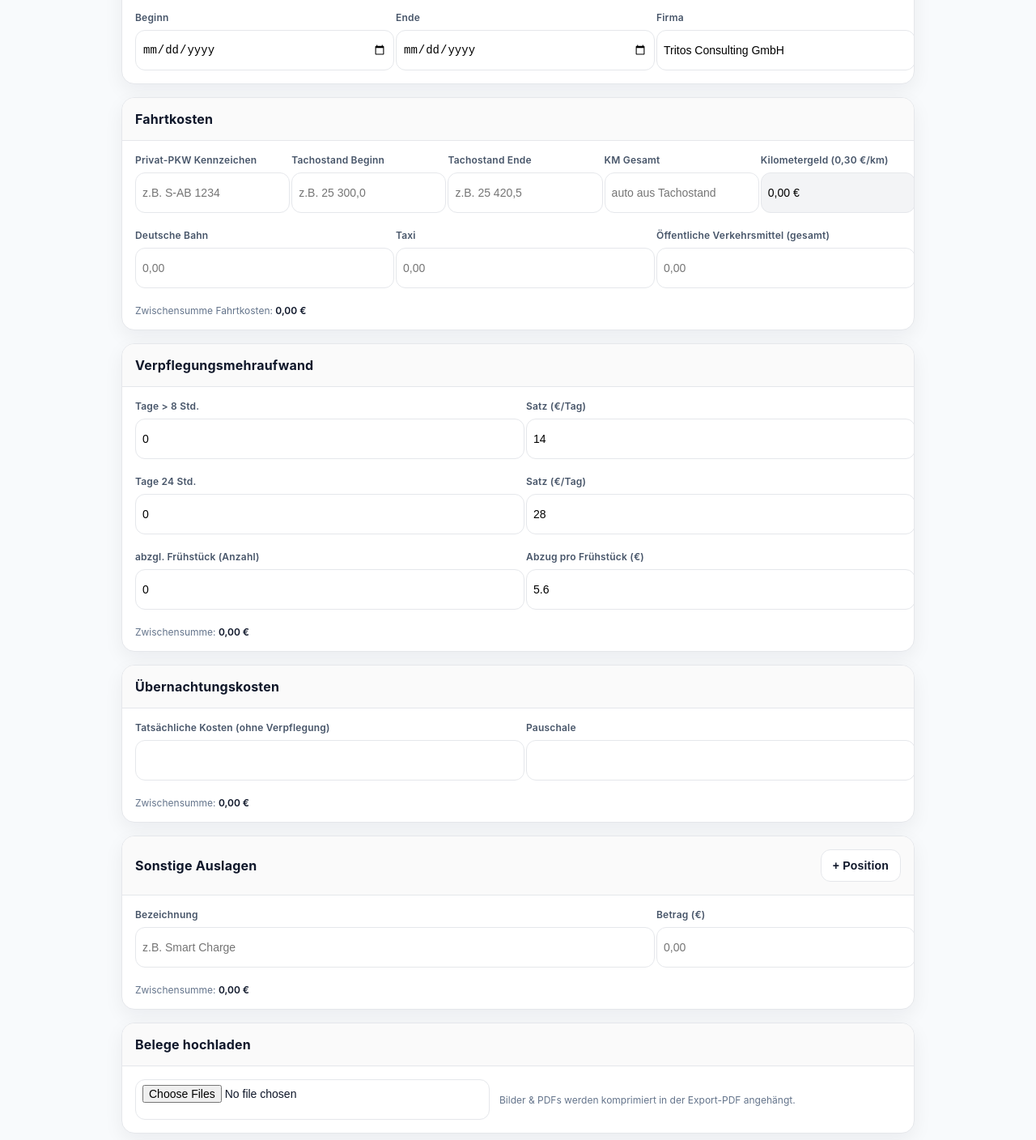
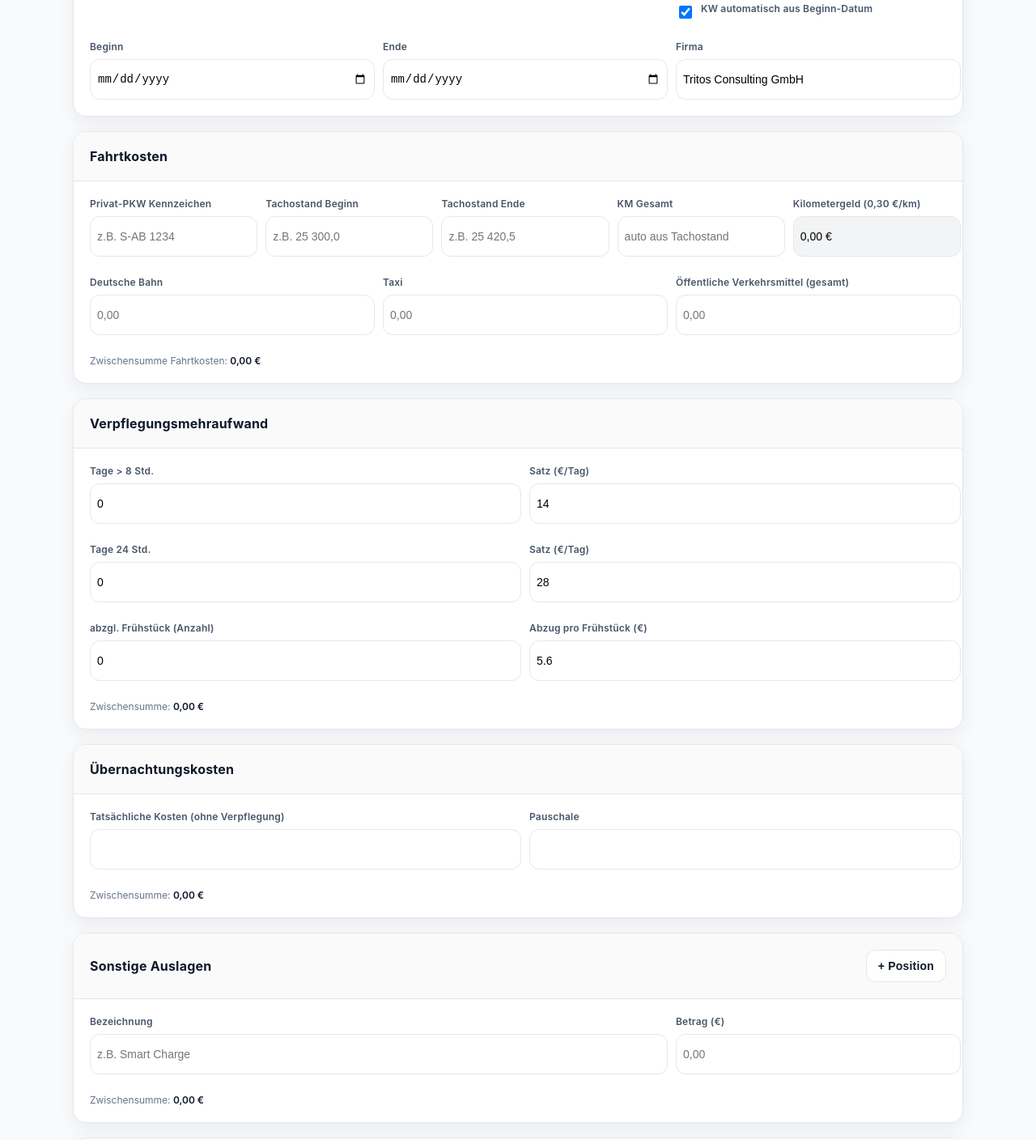
Before and after one commit to tritos-consulting/reisekosten, a React (Vite) app: page / in a window 1280 px wide. Shown: the part 260-1668 px from the top of the page at 81% size. Built offline with nearby package versions, Linux system fonts and the light colour scheme.

Commit message:
Update TravelExpenseFormDE.jsx

```diff
--- a/src/TravelExpenseFormDE.jsx
+++ b/src/TravelExpenseFormDE.jsx
@@ -3,12 +3,11 @@ import { jsPDF } from "jspdf";
 import html2canvas from "html2canvas";
 
 /**
- * Änderungen:
- * - Mehr Abstand zwischen Feldern (gap: 20)
- * - Kompaktere Inputs (36px Höhe, 6/8px Padding)
- * - Alle bisherigen Features beibehalten:
- *   0,30 €/km (keine Staffel), KM aus Tachostand, Upload von Bildern & PDFs,
- *   komprimierter PDF-Export, Verpflegung & Übernachtungskosten.
+ * Responsive + Spacing Update:
+ * - Breakpoints: <768 (mobile), 768–1023 (tablet), ≥1024 (desktop)
+ * - Größere Seitenränder & Spaltenabstände (mehr Luft links/rechts)
+ * - Entfernen-Button bei Anhängen (Bilder & PDFs)
+ * - Kompakte Inputs (36px) beibehalten
  */
 
 // --------- Design Tokens ----------
@@ -24,6 +23,20 @@ const TOKENS = {
   primaryHover: "#0B1220",
   focus: "#2563EB",
 };
+
+// --------- Responsive Hook ----------
+function useWindowWidth() {
+  const [w, setW] = useState(typeof window !== "undefined" ? window.innerWidth : 1200);
+  useEffect(() => {
+    const onR = () => setW(window.innerWidth);
+    window.addEventListener("resize", onR);
+    return () => window.removeEventListener("resize", onR);
+  }, []);
+  return w;
+}
+const isMobile = (w) => w < 768;
+const isTablet = (w) => w >= 768 && w < 1024;
+const isDesktop = (w) => w >= 1024;
 
 // --------- Minimal UI primitives ---------
 const Card = ({ children }) => (
@@ -43,7 +56,7 @@ const Card = ({ children }) => (
 const CardHeader = ({ children }) => (
   <div
     style={{
-      padding: 16,
+      padding: 20,
       borderBottom: `1px solid ${TOKENS.border}`,
       background: "#FAFAFA",
     }}
@@ -58,7 +71,7 @@ const CardTitle = ({ children }) => (
 
 // Mehr vertikaler Abstand innerhalb jeder Card
 const CardContent = ({ children }) => (
-  <div style={{ padding: 16, display: "grid", gap: 20 }}>{children}</div>
+  <div style={{ padding: 20, display: "grid", gap: 24 }}>{children}</div>
 );
 
 const Button = ({ children, onClick, variant = "primary", style, disabled }) => {
@@ -83,6 +96,11 @@ const Button = ({ children, onClick, variant = "primary", style, disabled }) =>
       background: "#FFFFFF",
       color: TOKENS.text,
       borderColor: TOKENS.border,
+    },
+    danger: {
+      background: "#fff",
+      color: "#B91C1C",
+      borderColor: "#FCA5A5",
     },
   };
   return (
@@ -138,7 +156,7 @@ const Label = ({ children, htmlFor }) => (
       fontSize: 12,
       fontWeight: 600,
       color: TOKENS.textDim,
-      marginBottom: 8, // vorher 6
+      marginBottom: 8,
       letterSpacing: 0.2,
     }}
   >
@@ -195,6 +213,8 @@ const computeSumUebernacht = (u) => num(u.tatsaechlich) + num(u.pauschale);
 const computeSumAuslagen = (arr) => (arr || []).reduce((acc, r) => acc + num(r.betrag), 0);
 
 export default function TravelExpenseFormDE() {
+  const width = useWindowWidth();
+
   // ---------- State ----------
   const [basis, setBasis] = useState({
     name: "Kromer Tobias",
@@ -280,6 +300,8 @@ export default function TravelExpenseFormDE() {
     if (next.length) setAttachments((prev) => [...prev, ...next]);
     e.target.value = "";
   };
+  const removeAttachment = (idx) =>
+    setAttachments((prev) => prev.filter((_, i) => i !== idx));
 
   async function renderPdfFileToImages(file) {
     const pdfjsLib = await ensurePdfJs();
@@ -422,20 +444,30 @@ export default function TravelExpenseFormDE() {
     }
   };
 
+  // ---------- Responsive Grids ----------
+  // Seitenränder: größer auf Desktop
+  const containerPadding = isDesktop(width) ? 40 : isTablet(width) ? 28 : 20;
+  // Spaltengaps: größer für mehr Breite
+  const colGap = isDesktop(width) ? 28 : isTablet(width) ? 24 : 20;
+
+  // Helper: gibt repeat(...) je nach Breakpoint zurück
+  const cols = (desktop, tablet, mobile) =>
+    isDesktop(width) ? `repeat(${desktop}, minmax(0,1fr))` : isTablet(width) ? `repeat(${tablet}, minmax(0,1fr))` : `repeat(${mobile}, minmax(0,1fr))`;
+
   // ---------- Render ----------
   return (
     <div
       style={{
-        maxWidth: 980,
+        maxWidth: 1100,
         margin: "0 auto",
-        padding: 24,
+        padding: `${containerPadding}px`,
         fontFamily:
           'Inter, ui-sans-serif, system-ui, -apple-system, Segoe UI, Roboto, Helvetica, Arial, "Apple Color Emoji", "Segoe UI Emoji"',
         color: TOKENS.text,
         background: TOKENS.bgApp,
       }}
     >
-      <div style={{ display: "flex", alignItems: "center", justifyContent: "space-between", gap: 12, marginBottom: 16 }}>
+      <div style={{ display: "flex", alignItems: "center", justifyContent: "space-between", gap: 12, marginBottom: 20 }}>
         <h1 style={{ fontSize: 22, fontWeight: 700, margin: 0 }}>Reisekostenabrechnung</h1>
         <div style={{ display: "flex", gap: 12, flexWrap: "wrap" }}>
           <Button variant="secondary" onClick={runTests}>🧪 Tests</Button>
@@ -447,7 +479,7 @@ export default function TravelExpenseFormDE() {
       <Card>
         <CardHeader><CardTitle>Basisdaten</CardTitle></CardHeader>
         <CardContent>
-          <div style={{ display: "grid", gridTemplateColumns: "repeat(3, minmax(0,1fr))", gap: 20 }}>
+          <div style={{ display: "grid", gridTemplateColumns: cols(3, 2, 1), columnGap: colGap, rowGap: 24 }}>
             <div>
               <Label htmlFor="name">Name</Label>
               <Input id="name" value={basis.name} onChange={(e) => setBasis({ ...basis, name: e.target.value })} />
@@ -494,12 +526,12 @@ export default function TravelExpenseFormDE() {
       </Card>
 
       {/* Fahrtkosten */}
-      <div style={{ height: 16 }} />
+      <div style={{ height: 18 }} />
       <Card>
         <CardHeader><CardTitle>Fahrtkosten</CardTitle></CardHeader>
         <CardContent>
           {/* Zeile 1 */}
-          <div style={{ display: "grid", gridTemplateColumns: "repeat(5, minmax(0,1fr))", gap: 20 }}>
+          <div style={{ display: "grid", gridTemplateColumns: cols(5, 3, 1), columnGap: colGap, rowGap: 24 }}>
             <div>
               <Label>Privat-PKW Kennzeichen</Label>
               <Input placeholder="z.B. S-AB 1234" value={fahrt.kennzeichen} onChange={(e) => setFahrt({ ...fahrt, kennzeichen: e.target.value })} />
@@ -523,7 +555,7 @@ export default function TravelExpenseFormDE() {
           </div>
 
           {/* Zeile 2 */}
-          <div style={{ display: "grid", gridTemplateColumns: "repeat(3, minmax(0,1fr))", gap: 20 }}>
+          <div style={{ display: "grid", gridTemplateColumns: cols(3, 2, 1), columnGap: colGap, rowGap: 24 }}>
             <div>
               <Label>Deutsche Bahn</Label>
               <Input inputMode="decimal" placeholder="0,00" value={fahrt.bahn} onChange={(e) => setFahrt({ ...fahrt, bahn: e.target.value })} />
@@ -545,12 +577,11 @@ export default function TravelExpenseFormDE() {
       </Card>
 
       {/* Verpflegungsmehraufwand */}
-      <div style={{ height: 16 }} />
+      <div style={{ height: 18 }} />
       <Card>
         <CardHeader><CardTitle>Verpflegungsmehraufwand</CardTitle></CardHeader>
         <CardContent>
-          {/* 1. Reihe */}
-          <div style={{ display: "grid", gridTemplateColumns: "repeat(2, minmax(0,1fr))", gap: 20 }}>
+          <div style={{ display: "grid", gridTemplateColumns: cols(2, 2, 1), columnGap: colGap, rowGap: 24 }}>
             <div>
               <Label>Tage &gt; 8 Std.</Label>
               <Input inputMode="numeric" value={verpf.tage8} onChange={(e) => setVerpf({ ...verpf, tage8: e.target.value })} />
@@ -559,9 +590,6 @@ export default function TravelExpenseFormDE() {
               <Label>Satz (€/Tag)</Label>
               <Input inputMode="decimal" value={verpf.satz8} onChange={(e) => setVerpf({ ...verpf, satz8: e.target.value })} />
             </div>
-          </div>
-          {/* 2. Reihe */}
-          <div style={{ display: "grid", gridTemplateColumns: "repeat(2, minmax(0,1fr))", gap: 20 }}>
             <div>
               <Label>Tage 24 Std.</Label>
               <Input inputMode="numeric" value={verpf.tage24} onChange={(e) => setVerpf({ ...verpf, tage24: e.target.value })} />
@@ -570,9 +598,6 @@ export default function TravelExpenseFormDE() {
               <Label>Satz (€/Tag)</Label>
               <Input inputMode="decimal" value={verpf.satz24} onChange={(e) => setVerpf({ ...verpf, satz24: e.target.value })} />
             </div>
-          </div>
-          {/* 3. Reihe */}
-          <div style={{ display: "grid", gridTemplateColumns: "repeat(2, minmax(0,1fr))", gap: 20 }}>
             <div>
               <Label>abzgl. Frühstück (Anzahl)</Label>
               <Input inputMode="numeric" value={verpf.fruehstueckAbz} onChange={(e) => setVerpf({ ...verpf, fruehstueckAbz: e.target.value })} />
@@ -590,11 +615,11 @@ export default function TravelExpenseFormDE() {
       </Card>
 
       {/* Übernachtungskosten */}
-      <div style={{ height: 16 }} />
+      <div style={{ height: 18 }} />
       <Card>
         <CardHeader><CardTitle>Übernachtungskosten</CardTitle></CardHeader>
         <CardContent>
-          <div style={{ display: "grid", gridTemplateColumns: "repeat(2, minmax(0,1fr))", gap: 20 }}>
+          <div style={{ display: "grid", gridTemplateColumns: cols(2, 2, 1), columnGap: colGap, rowGap: 24 }}>
             <div>
               <Label>Tatsächliche Kosten (ohne Verpflegung)</Label>
               <Input inputMode="decimal" value={uebernacht.tatsaechlich} onChange={(e) => setUebernacht({ ...uebernacht, tatsaechlich: e.target.value })} />
@@ -611,7 +636,7 @@ export default function TravelExpenseFormDE() {
       </Card>
 
       {/* Sonstige Auslagen */}
-      <div style={{ height: 16 }} />
+      <div style={{ height: 18 }} />
       <Card>
         <CardHeader>
           <div style={{ display: "flex", alignItems: "center", justifyContent: "space-between", gap: 12 }}>
@@ -620,14 +645,14 @@ export default function TravelExpenseFormDE() {
           </div>
         </CardHeader>
         <CardContent>
-          <div style={{ display: "grid", gap: 20 }}>
+          <div style={{ display: "grid", gap: 24 }}>
             {auslagen.map((r) => (
-              <div key={r.id} style={{ display: "grid", gridTemplateColumns: "repeat(6, minmax(0,1fr))", gap: 20 }}>
-                <div style={{ gridColumn: "span 4" }}>
+              <div key={r.id} style={{ display: "grid", gridTemplateColumns: cols(6, 3, 1), columnGap: colGap, rowGap: 24 }}>
+                <div style={{ gridColumn: isDesktop(width) ? "span 4" : isTablet(width) ? "span 2" : "span 1" }}>
                   <Label>Bezeichnung</Label>
                   <Input placeholder="z.B. Smart Charge" value={r.text} onChange={(e) => setAuslagen((a) => a.map((x) => (x.id === r.id ? { ...x, text: e.target.value } : x)))} />
                 </div>
-                <div style={{ gridColumn: "span 2" }}>
+                <div style={{ gridColumn: isDesktop(width) ? "span 2" : "span 1" }}>
                   <Label>Betrag (€)</Label>
                   <Input inputMode="decimal" placeholder="0,00" value={r.betrag} onChange={(e) => setAuslagen((a) => a.map((x) => (x.id === r.id ? { ...x, betrag: e.target.value } : x)))} />
                 </div>
@@ -646,26 +671,46 @@ export default function TravelExpenseFormDE() {
       </Card>
 
       {/* Belege */}
-      <div style={{ height: 16 }} />
+      <div style={{ height: 18 }} />
       <Card>
         <CardHeader><CardTitle>Belege hochladen</CardTitle></CardHeader>
         <CardContent>
           <div style={{ display: "flex", alignItems: "center", gap: 12, flexWrap: "wrap" }}>
-            <Input id="file" type="file" multiple accept="image/*,application/pdf" onChange={handleFileUpload} style={{ maxWidth: 420 }} />
+            <Input id="file" type="file" multiple accept="image/*,application/pdf" onChange={handleFileUpload} style={{ maxWidth: 480 }} />
             <div style={{ fontSize: 12, color: TOKENS.textMut }}>Bilder & PDFs werden komprimiert in der Export-PDF angehängt.</div>
           </div>
           {attachments.length > 0 && (
-            <div style={{ display: "grid", gridTemplateColumns: "repeat(4, minmax(0,1fr))", gap: 20 }}>
+            <div style={{ display: "grid", gridTemplateColumns: cols(4, 3, 2), columnGap: colGap, rowGap: 24 }}>
               {attachments.map((att, i) => (
-                <div key={i} style={{ border: `1px solid ${TOKENS.border}`, borderRadius: TOKENS.radius, padding: 8, display: "flex", alignItems: "center", justifyContent: "center", aspectRatio: "1 / 1", overflow: "hidden" }}>
+                <div
+                  key={i}
+                  style={{
+                    border: `1px solid ${TOKENS.border}`,
+                    borderRadius: TOKENS.radius,
+                    padding: 10,
+                    display: "grid",
+                    alignItems: "center",
+                    justifyItems: "center",
+                    gridTemplateRows: "1fr auto",
+                    aspectRatio: "1 / 1",
+                    overflow: "hidden",
+                    position: "relative",
+                  }}
+                >
                   {att.kind === "image" ? (
                     <img src={att.dataUrl} alt={att.name} style={{ objectFit: "contain", width: "100%", height: "100%" }} />
                   ) : (
-                    <div style={{ textAlign: "center", fontSize: 12, color: TOKENS.textDim }}>
-                      📄 <div style={{ marginTop: 6, wordBreak: "break-word" }}>{att.name}</div>
+                    <div style={{ textAlign: "center", fontSize: 12, color: TOKENS.textDim, padding: 8 }}>
+                      📄
+                      <div style={{ marginTop: 6, wordBreak: "break-word" }}>{att.name}</div>
                       <div style={{ marginTop: 6, fontSize: 11, color: TOKENS.textMut }}>PDF wird beim Export gerendert</div>
                     </div>
                   )}
+                  <div style={{ marginTop: 8 }}>
+                    <Button variant="danger" onClick={() => removeAttachment(i)} style={{ height: 32, padding: "0 10px" }}>
+                      Entfernen
+                    </Button>
+                  </div>
                 </div>
               ))}
             </div>
@@ -674,7 +719,7 @@ export default function TravelExpenseFormDE() {
       </Card>
 
       {/* Summary */}
-      <div style={{ height: 16 }} />
+      <div style={{ height: 18 }} />
       <Card>
         <CardHeader><CardTitle>Gesamtsumme</CardTitle></CardHeader>
         <CardContent>
```
